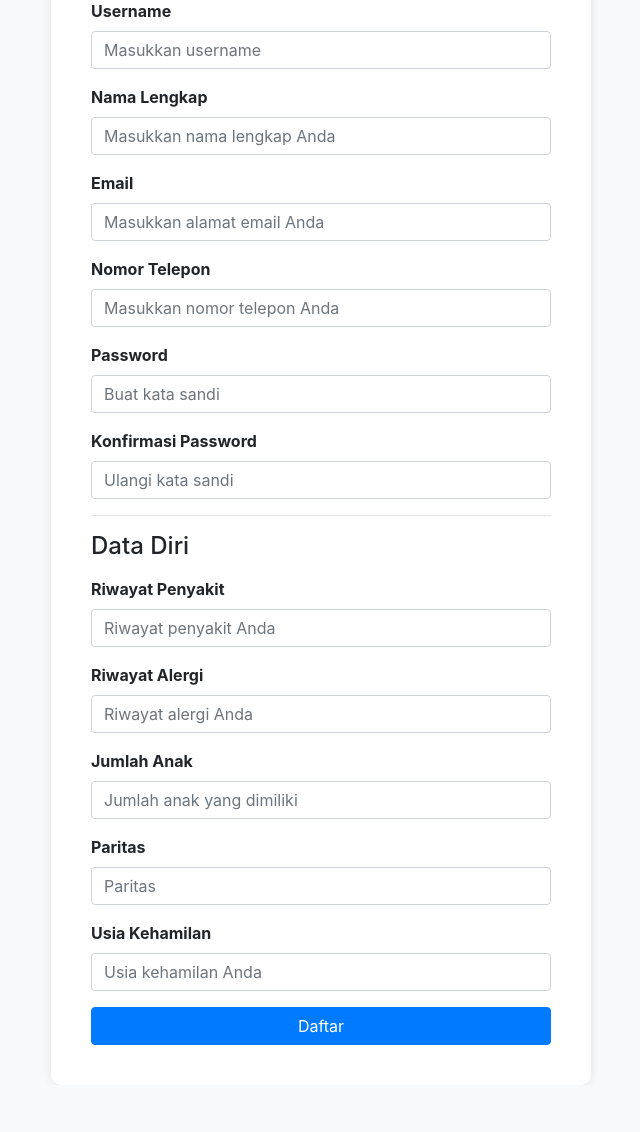
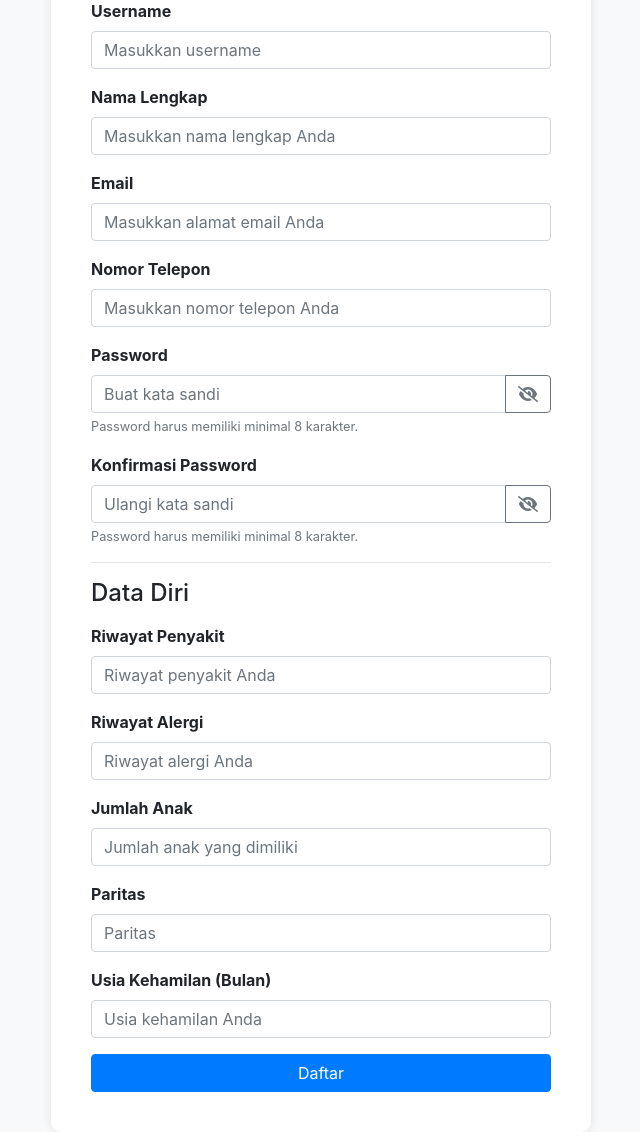
Before and after one commit to deaamelias/momsplatepkm, a PHP site: page /register.php in a window 1280 px wide. Shown: the part 189-1321 px from the top of the page, without its empty margins (319-959 px from the left). Before the commit the page ends 1234 px from the top, so only its background shows below. Run offline with PHP 8.4, Linux system fonts and the light colour scheme; some libraries are stand-ins or nearby versions.

Commit message:
registrasi

```diff
--- a/register.php
+++ b/register.php
@@ -38,7 +38,7 @@
                     <form action="proses_pendaftaran.php" method="post">
                     <div class="form-group">
     <label for="inputUsername">Username</label>
-                            <input type="text" class="form-control" id="inputUsername" name="inputUsername" placeholder="Masukkan username" required>
+    <input type="text" class="form-control" id="inputUsername" name="inputUsername" placeholder="Masukkan username" required minlength="3">
 </div>
 <div class="form-group">
     <label for="inputNama">Nama Lengkap</label>
@@ -54,12 +54,29 @@
 </div>
 <div class="form-group">
     <label for="inputPassword">Password</label>
-                            <input type="password" class="form-control" id="inputPassword" name="inputPassword" placeholder="Buat kata sandi" required>
+    <div class="input-group">
+        <input type="password" class="form-control" id="inputPassword" name="inputPassword" placeholder="Buat kata sandi" required minlength="8">
+        <div class="input-group-append">
+            <button class="btn btn-outline-secondary" type="button" id="togglePassword">
+                <i class="fas fa-eye-slash"></i>
+            </button>
+        </div>
+    </div>
+    <small id="passwordHelp" class="form-text text-muted">Password harus memiliki minimal 8 karakter.</small>
 </div>
 <div class="form-group">
     <label for="inputConfirmPassword">Konfirmasi Password</label>
-                            <input type="password" class="form-control" id="inputConfirmPassword" name="inputConfirmPassword" placeholder="Ulangi kata sandi" required>
+    <div class="input-group">
+        <input type="password" class="form-control" id="inputConfirmPassword" name="inputConfirmPassword" placeholder="Ulangi kata sandi" required minlength="8">
+        <div class="input-group-append">
+            <button class="btn btn-outline-secondary" type="button" id="togglePassword">
+                <i class="fas fa-eye-slash"></i>
+            </button>
         </div>
+    </div>
+    <small id="passwordHelp" class="form-text text-muted">Password harus memiliki minimal 8 karakter.</small>
+</div>
+
 <hr>
 <h4 class="mb-3">Data Diri</h4>
 <div class="form-group">
@@ -72,16 +89,17 @@
 </div>
 <div class="form-group">
     <label for="inputJumlahAnak">Jumlah Anak</label>
-                            <input type="number" class="form-control" id="inputJumlahAnak" name="inputJumlahAnak" placeholder="Jumlah anak yang dimiliki">
+    <input type="number" class="form-control" id="inputJumlahAnak" name="inputJumlahAnak" placeholder="Jumlah anak yang dimiliki" min="0">
 </div>
 <div class="form-group">
     <label for="inputParitas">Paritas</label>
     <input type="text" class="form-control" id="inputParitas" name="inputParitas" placeholder="Paritas">
 </div>
 <div class="form-group">
-                            <label for="inputUsiaKehamilan">Usia Kehamilan</label>
-                            <input type="text" class="form-control" id="inputUsiaKehamilan" name="inputUsiaKehamilan" placeholder="Usia kehamilan Anda">
+    <label for="inputUsiaKehamilan">Usia Kehamilan (Bulan)</label>
+    <input type="number" class="form-control" id="inputUsiaKehamilan" name="inputUsiaKehamilan" placeholder="Usia kehamilan Anda" min="1" max="12">
 </div>
+
                         <button type="submit" class="btn btn-primary btn-block">Daftar</button>
                     </form>
                 </div>
@@ -94,6 +112,24 @@
 <script src="https://code.jquery.com/jquery-3.5.1.slim.min.js"></script>
 <script src="https://cdn.jsdelivr.net/npm/@popperjs/core@2.5.4/dist/umd/popper.min.js"></script>
 <script src="https://stackpath.bootstrapcdn.com/bootstrap/4.5.2/js/bootstrap.min.js"></script>
+<!-- Font Awesome -->
+<script src="https://kit.fontawesome.com/a076d05399.js"></script>
+
+<script>
+    // Mendapatkan referensi elemen input password dan tombol toggle
+    const passwordInput = document.getElementById('inputPassword');
+    const togglePasswordButton = document.getElementById('togglePassword');
+
+    // Menambahkan event listener untuk mengubah tipe input password
+    togglePasswordButton.addEventListener('click', function() {
+        const type = passwordInput.getAttribute('type') === 'password' ? 'text' : 'password';
+        passwordInput.setAttribute('type', type);
+
+        // Mengubah ikon sesuai dengan tipe input
+        this.querySelector('i').classList.toggle('fa-eye-slash');
+        this.querySelector('i').classList.toggle('fa-eye');
+    });
+</script>
 
 </body>
 </html>
```
Lines whose indentation alone changed are shown as unchanged.
